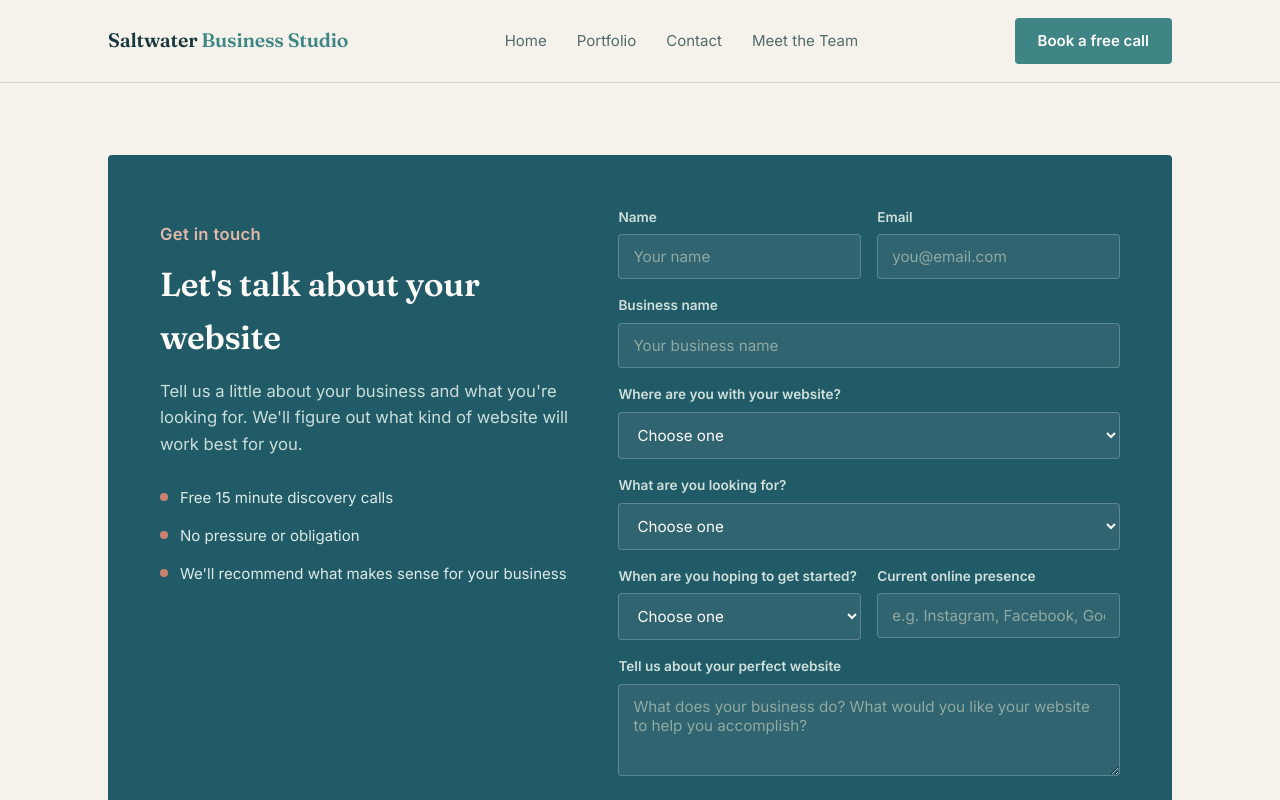
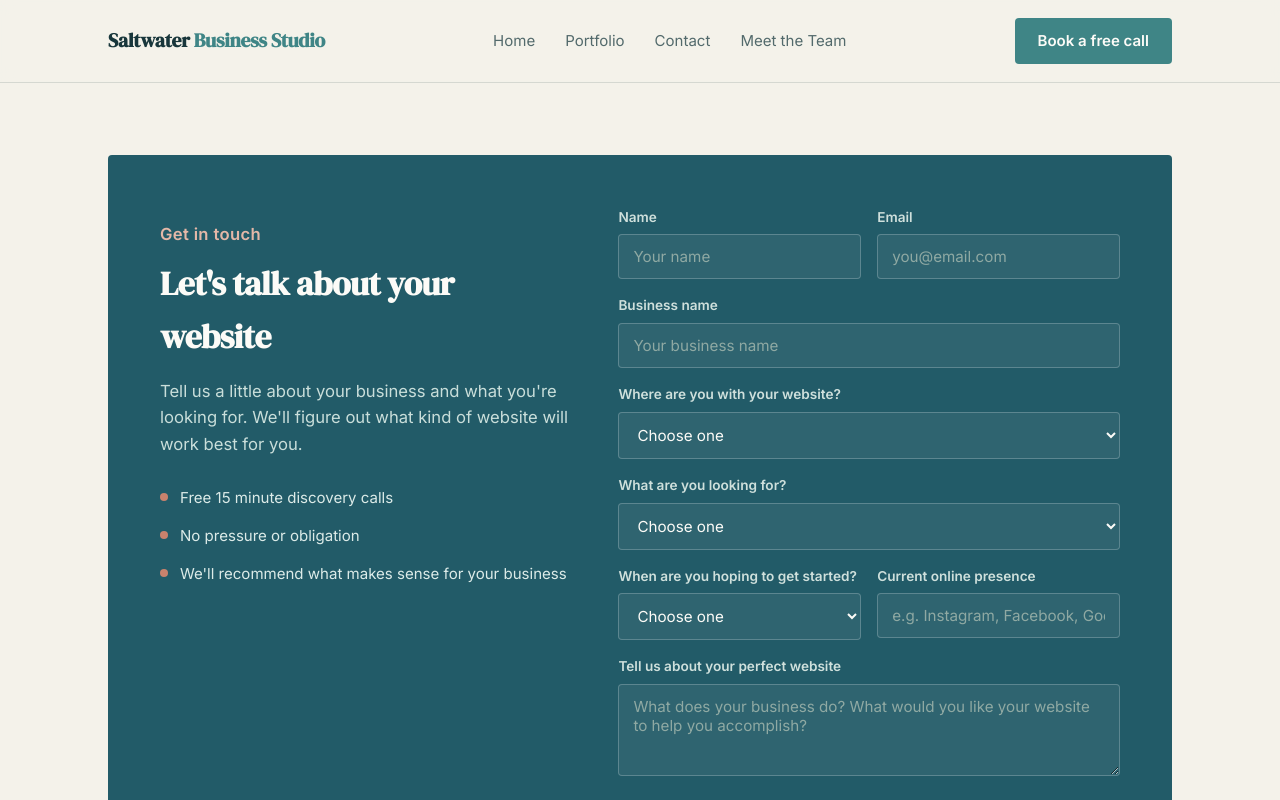
Before and after one commit to saltwaterbusinessstudio-del/SBS, a website: page contact.html in a window 1280 px wide. Shown: the top 800 px of the page. Drawn offline with Linux system fonts and the light colour scheme.

Commit message:
Update font

```diff
--- a/contact.html
+++ b/contact.html
@@ -6,8 +6,7 @@
 <title>Saltwater Business Studio</title>
 <link rel="preconnect" href="https://fonts.googleapis.com">
 <link rel="preconnect" href="https://fonts.gstatic.com" crossorigin>
-<link href="https://fonts.googleapis.com/css2?family=Fraunces:opsz,wght@9..144,400;9..144,500;9..144,600;9..144,700&family=Inter:wght@400;500;600;700&display=swap" rel="stylesheet">
-<link rel="stylesheet" href="style.css">
+<link href="https://fonts.googleapis.com/css2?family=DM+Serif+Display&family=Inter:wght@400;500;600;700&display=swap" rel="stylesheet"><link rel="stylesheet" href="style.css">
 </head>
 <body>
 
--- a/style.css
+++ b/style.css
@@ -25,8 +25,7 @@
 
     --radius: 4px;
 
-    --serif: 'Fraunces', Georgia, 'Times New Roman', serif;
-
+--serif: 'DM Serif Display', Georgia, 'Times New Roman', serif;
     --sans: 'Inter', -apple-system, BlinkMacSystemFont, 'Segoe UI', sans-serif;
 
 }
```
Also changed, not shown: index.html (+1 -2 lines), meet.html (+1 -2 lines), dist/contact.html, dist/index.html, dist/meet.html, dist/style.css.
